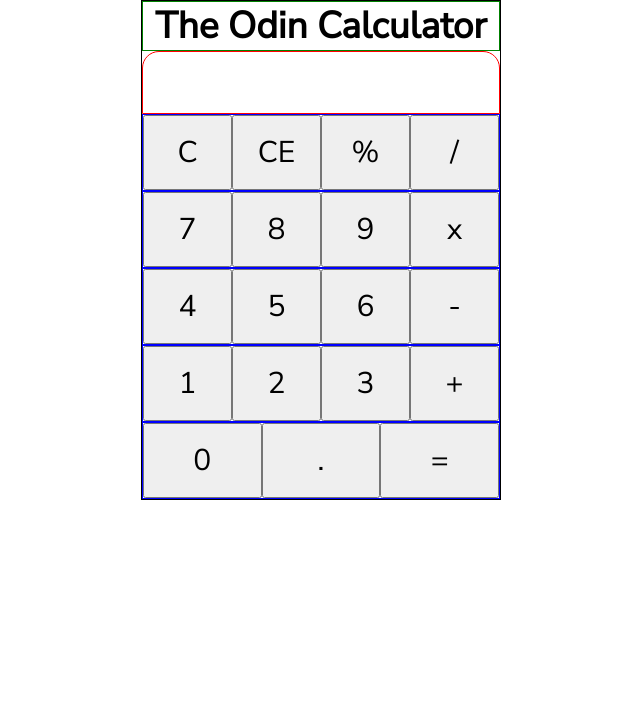
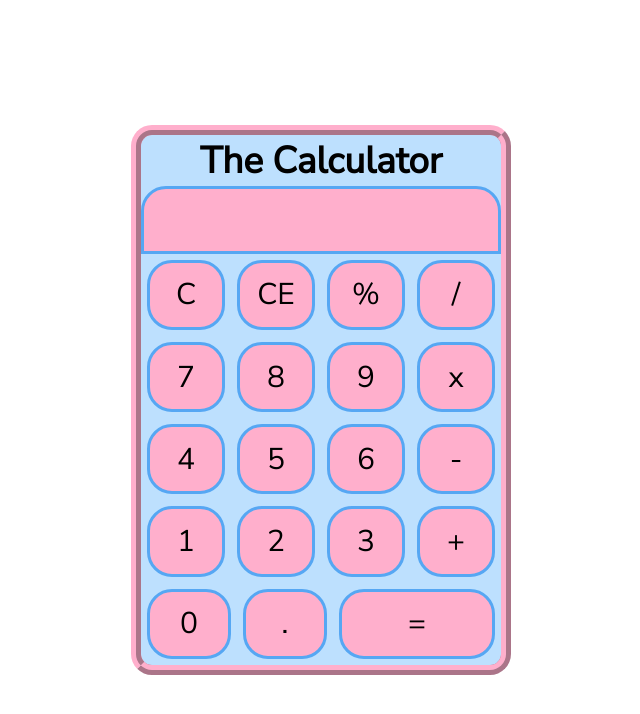
Before and after one commit to brightmudit/calculator, a plain HTML site: page index.html in a window 1280 px wide. Shown: the whole page, without its empty margins (319-959 px from the left). Drawn offline with Linux system fonts and the light colour scheme.

Commit message:
Style the calculator

```diff
--- a/index.html
+++ b/index.html
@@ -11,7 +11,7 @@
 
 <body>
     <div class="container">
-        <div class="name">The Odin Calculator</div>
+        <div class="name">The Calculator</div>
         <div class="display"></div>
         <div class="row">
             <button class="btn" id="clear-single">C</button>
--- a/style.css
+++ b/style.css
@@ -10,16 +10,19 @@
     flex-direction: column;
     justify-content: center;
     align-items: center;
+    height: 100vh;
 }
 .container {
     display: flex;
     flex-direction: column;
-    width: 360px;
-    border: 1px solid black;
-    height: 500px;
+    width: 380px;
+    height: 550px;
+    border: 10px ridge #FFAFCC;
+    border-radius: 21px;
+    overflow: hidden;
+    background: #BDE0FE;
 }
 .name {
-    border: 1px solid green;
     font-size: 37px;
     font-weight: bold;
     display: flex;
@@ -28,22 +31,29 @@
     justify-content: center;
 }
 .display {
-    border: 1px solid red;
+    border: 3px solid #56a7f3;
     font-size: 30px;
     display: flex;
     align-items: center;
-    border-radius: 17px 17px 0px 0px;
+    border-radius: 25px 25px 0px 0px;
     padding: 3px 10px;
     justify-content: end;
+    background: #FFAFCC;
     height: 13%;
 }
 .row {
     display: flex;
-    border: 1px solid blue;
     height: 16%;
 }
 .row button {
     font-size: 30px;
     width: 20%;
+    background: #FFAFCC;
     flex: auto;
+    border: 3px solid #56a7f3;
+    border-radius: 25px;
+    margin: 6px;
 }
+#equals {
+    flex: 40% 1 1;
+}
```
